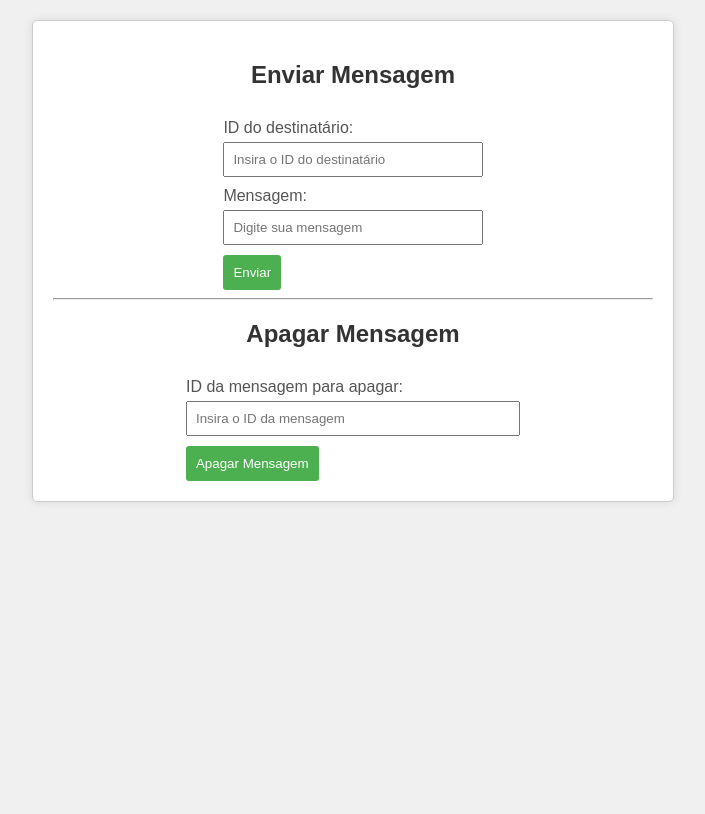
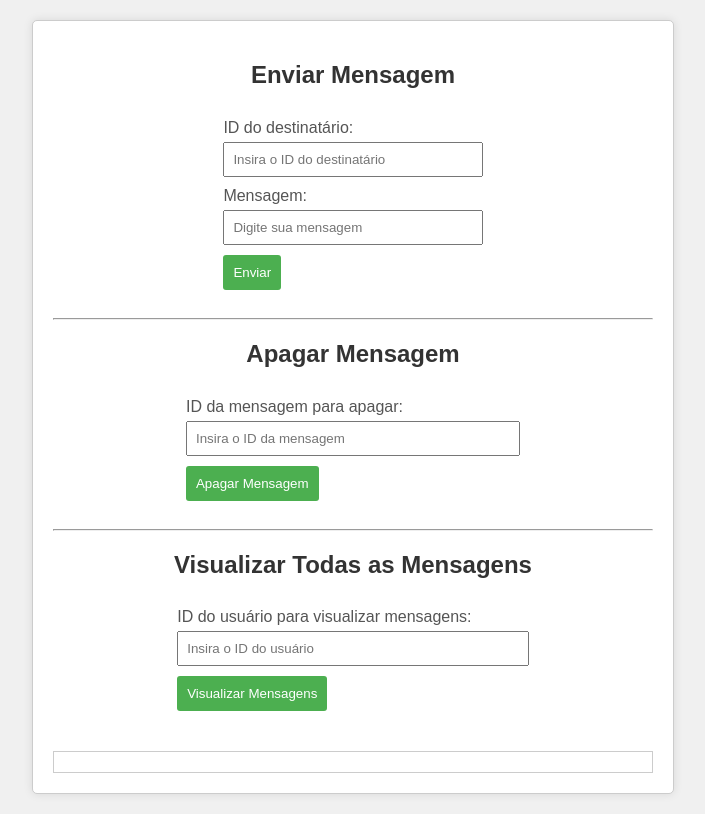
Before and after one commit to KacioSilva/API-SD, a Flask app: page / in a window 1280 px wide. Shown: the whole page, without its empty margins (287-992 px from the left). Before the commit the page ends 502 px from the top, so only its background shows below. Run offline with Flask 3, Linux system fonts and the light colour scheme.

Commit message:
update frontend

```diff
--- a/templates/index.html
+++ b/templates/index.html
@@ -33,6 +33,7 @@
         form {
             display: inline-block;
             text-align: left;
+            margin-bottom: 20px;
         }
 
         label {
@@ -57,6 +58,14 @@
             border-radius: 3px;
             margin-top: 10px;
         }
+
+        #message-display {
+            max-height: 200px;
+            overflow-y: auto;
+            border: 1px solid #ccc;
+            padding: 10px;
+            margin-top: 20px;
+        }
     </style>
 </head>
 <body>
@@ -77,6 +86,14 @@
                 <input type="text" id="message-id-to-delete" placeholder="Insira o ID da mensagem">
                 <button type="button" onclick="deleteMessage()">Apagar Mensagem</button>
             </form>
+            <hr>
+            <h2>Visualizar Todas as Mensagens</h2>
+            <form id="viewAllMessagesForm">
+                <label for="user-id-to-view-messages">ID do usuário para visualizar mensagens:</label>
+                <input type="text" id="user-id-to-view-messages" placeholder="Insira o ID do usuário">
+                <button type="button" onclick="viewAllMessages()">Visualizar Mensagens</button>
+            </form>
+            <div id="message-display"></div>
         </div>
     </div>
 
```
